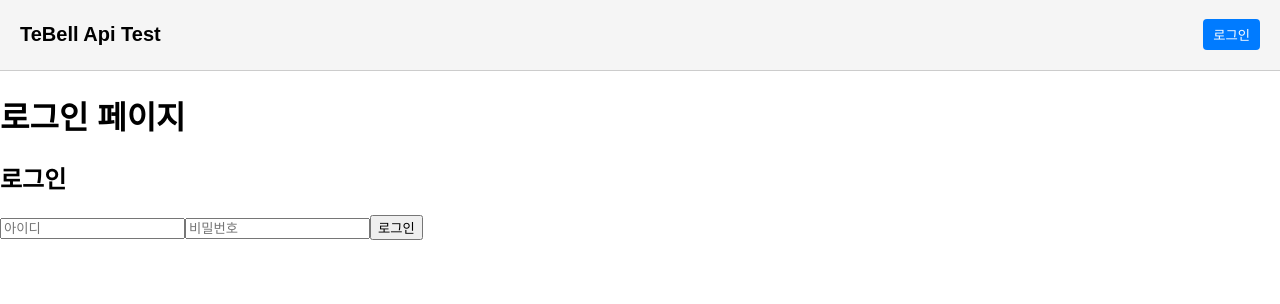
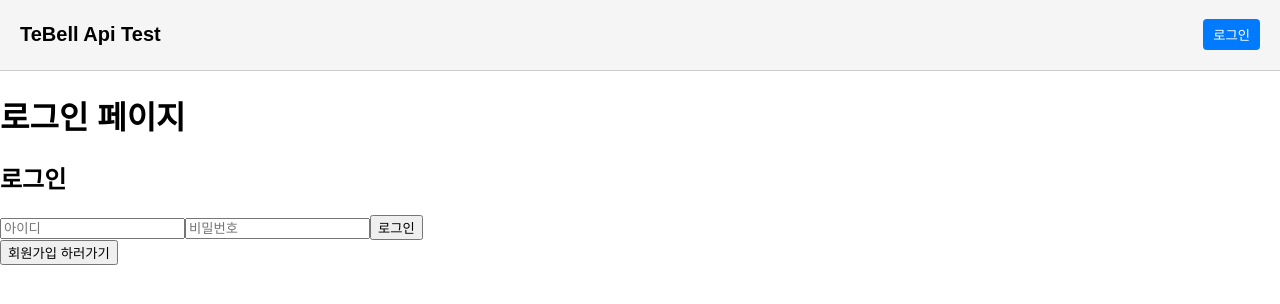
Before and after one commit to withsjb/ApiTestFront, a React (Create React App) app: page /login in a window 1280 px wide. Shown: the top 304 px of the page. Built offline with nearby package versions, Linux system fonts and the light colour scheme.

Commit message:
registerpage

```diff
--- a/package.json
+++ b/package.json
@@ -7,9 +7,9 @@
     "@testing-library/jest-dom": "^6.6.3",
     "@testing-library/react": "^16.2.0",
     "@testing-library/user-event": "^13.5.0",
-    "papaparse": "^5.5.2",
     "axios": "^1.8.3",
     "jwt-decode": "^4.0.0",
+    "papaparse": "^5.5.2",
     "react": "^19.0.0",
     "react-dom": "^19.0.0",
     "react-router-dom": "^7.3.0",
--- a/src/components/Login/AuthForm.js
+++ b/src/components/Login/AuthForm.js
@@ -8,6 +8,9 @@ function AuthForm({ type }) {
   const [passwd, setPasswd] = useState('');
   const navigate = useNavigate();
 
+  const handleGoToRegister = () => {
+    navigate('/register'); // ⬅️ /register로 이동
+  };
   const handleSubmit = async (e) => {
     e.preventDefault();
     const API = process.env.REACT_APP_API_BASE_URL;
@@ -30,12 +33,16 @@ function AuthForm({ type }) {
   };
 
   return (
+<div>
     <form onSubmit={handleSubmit}>
       <h2>{type === 'login' ? '로그인' : '회원가입'}</h2>
       <input value={id} onChange={e => setId(e.target.value)} placeholder="아이디" />
       <input type="password" value={passwd} onChange={e => setPasswd(e.target.value)} placeholder="비밀번호" />
       <button type="submit">{type === 'login' ? '로그인' : '회원가입'}</button>
+
     </form>
+
+    </div>
   );
 }
 
--- a/src/pages/LoginPage.js
+++ b/src/pages/LoginPage.js
@@ -1,11 +1,18 @@
 // pages/LoginPage.js
 import AuthForm from '../components/Login/AuthForm';
 
+import { useNavigate } from 'react-router-dom';
 function LoginPage() {
+    const navigate = useNavigate();
+    const handleGoToRegister = () => {
+        navigate('/register'); // ⬅️ /register로 이동
+      };
+
   return (
     <div>
       <h1>로그인 페이지</h1>
       <AuthForm type="login" />
+      <button onClick={handleGoToRegister}>회원가입 하러가기</button>
     </div>
   );
 }
```
Also changed, not shown: 1 other file (tests, documents, lock files or other folders).
